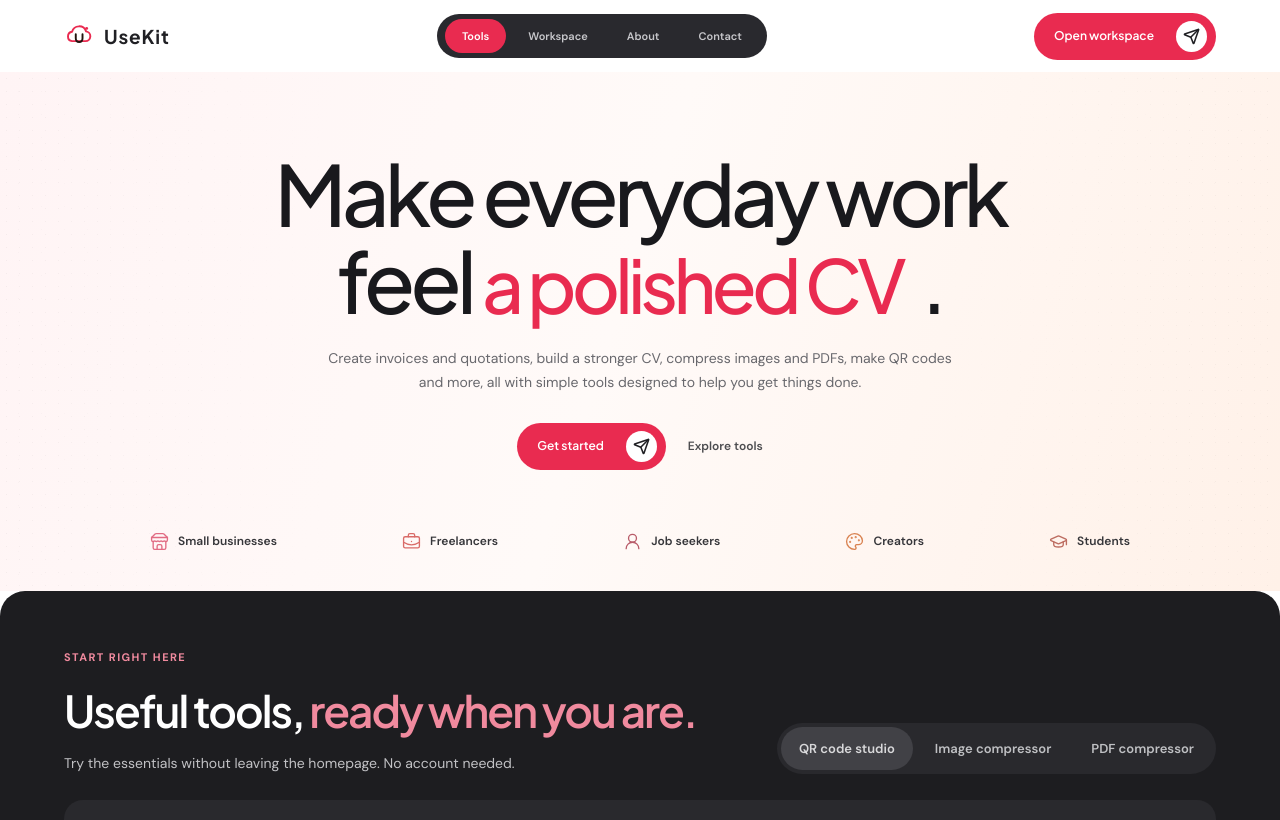
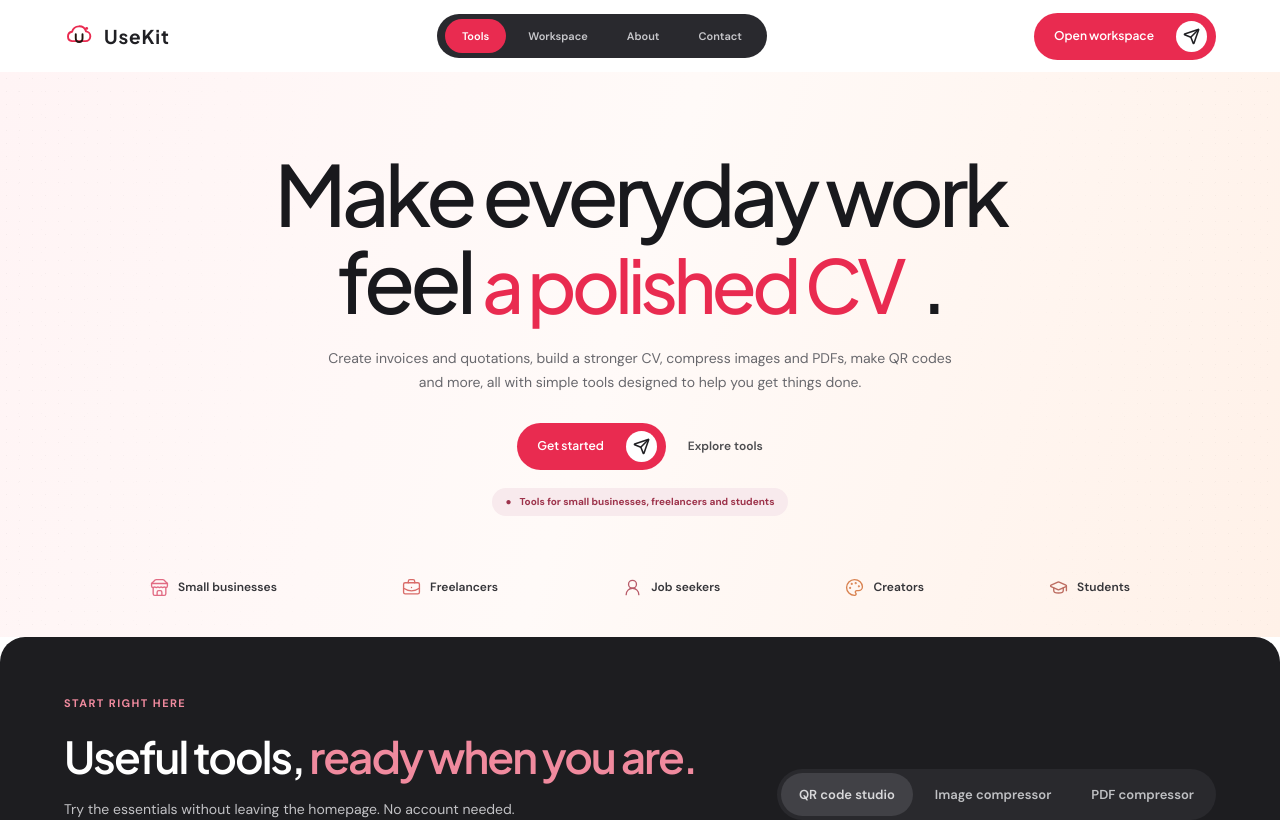
Before and after one commit to successobialo-git/usekit-ng, a Next.js app: page / in a window 1280 px wide. Shown: the top 820 px of the page. Built offline with nearby package versions, Linux system fonts and the light colour scheme; no server answers; the database is empty.

Commit message:
Add compact audience proof to homepage hero

```diff
--- a/src/app/page.tsx
+++ b/src/app/page.tsx
@@ -27,7 +27,7 @@ export default function Home(){
   <section className="center-hero home-hero">
     <h1>Make everyday work<br/>feel <em className="hero-changing">{typed}<span className="type-cursor">|</span></em>.</h1>
     <p>Create invoices and quotations, build a stronger CV, compress images and PDFs, make QR codes and more, all with simple tools designed to help you get things done.</p>
-    <div className="center-actions"><a className="button-blue hero-primary" href="#quick-tools">Get started <span><Send size={17} strokeWidth={2.2}/></span></a><a className="quiet-link" href="#toolkit">Explore tools</a></div>
+    <div className="center-actions"><a className="button-blue hero-primary" href="#quick-tools">Get started <span><Send size={17} strokeWidth={2.2}/></span></a><a className="quiet-link" href="#toolkit">Explore tools</a></div><p className="hero-audience-note"><span aria-hidden="true">●</span> Tools for small businesses, freelancers and students</p>
     <div className="home-proof" aria-label="Tools for small businesses, freelancers, job seekers, creators and students">
       <div><span><Store size={17} strokeWidth={1.7}/>Small businesses</span><span><BriefcaseBusiness size={17} strokeWidth={1.7}/>Freelancers</span><span><UserRound size={17} strokeWidth={1.7}/>Job seekers</span><span><Palette size={17} strokeWidth={1.7}/>Creators</span><span><GraduationCap size={18} strokeWidth={1.7}/>Students</span></div>
     </div>
```
